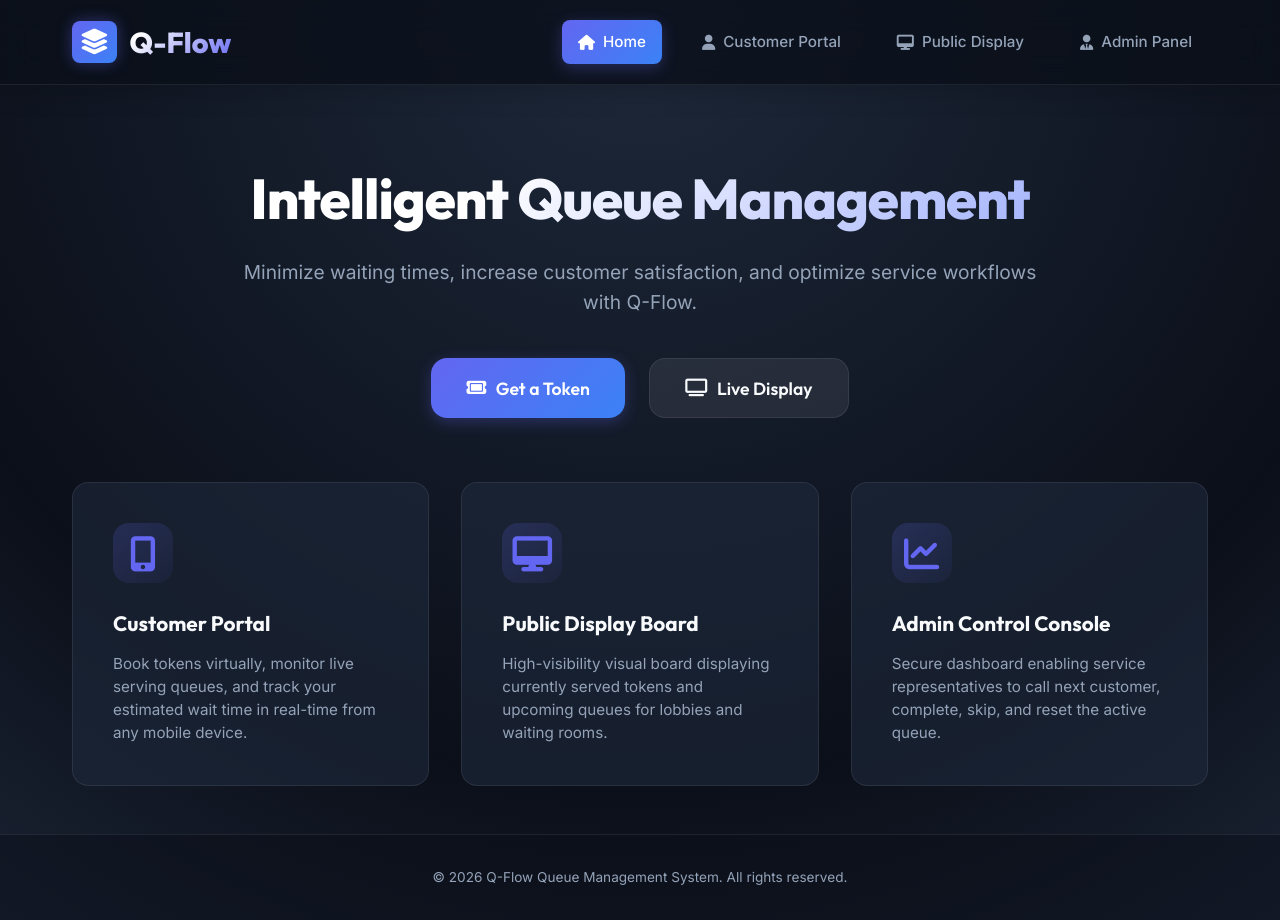
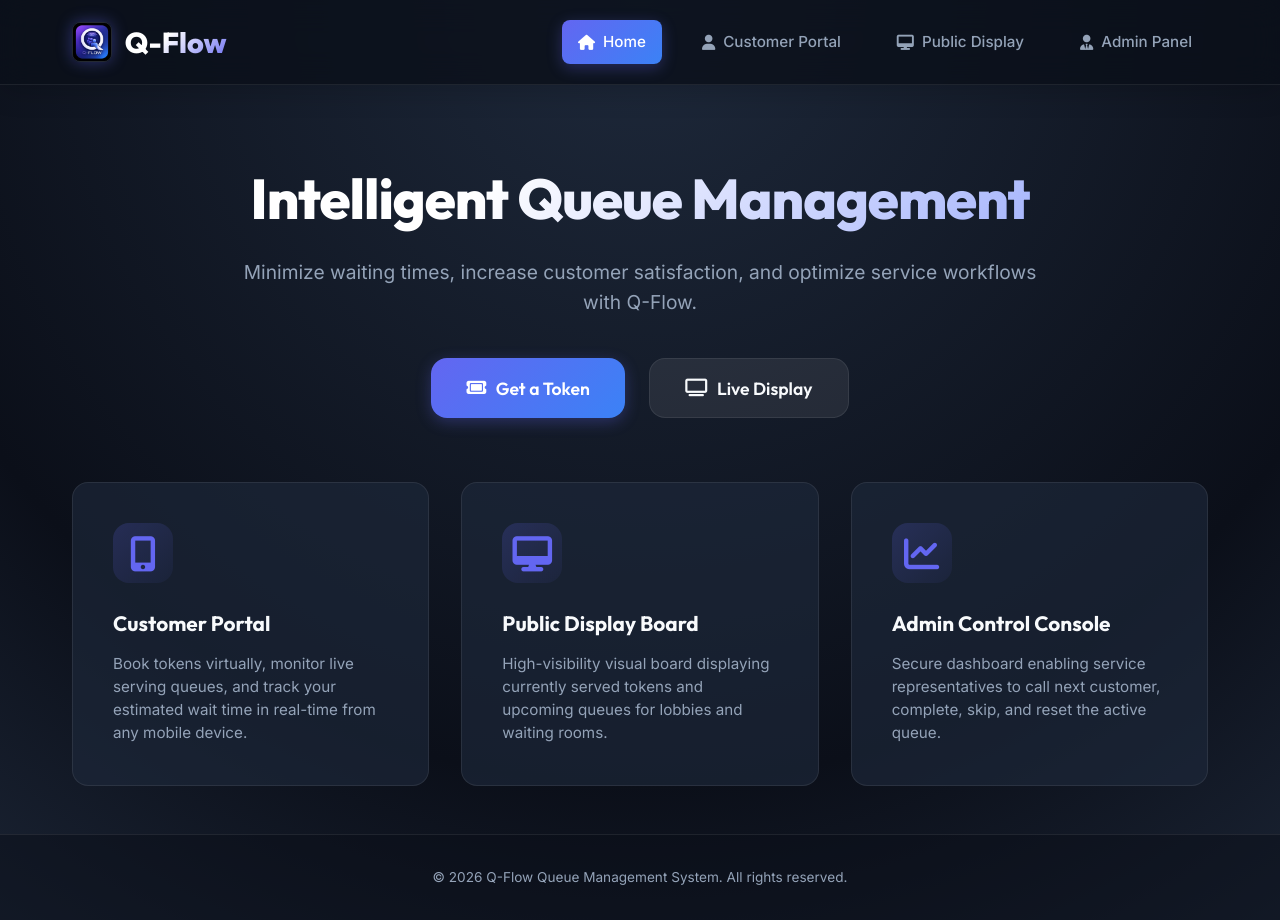
Before and after one commit to MADHESHWAR/Queue-Management-System, a website: page client/index.html in a window 1280 px wide. Drawn offline with Linux system fonts and the light colour scheme.

Commit message:
Add files via upload

```diff
--- a/client/index.html
+++ b/client/index.html
@@ -13,6 +13,9 @@
   <!-- FontAwesome Icons for modern aesthetic -->
   <link rel="stylesheet" href="https://cdnjs.cloudflare.com/ajax/libs/font-awesome/6.4.0/css/all.min.css">
 
+  <!-- Favicon -->
+  <link rel="shortcut icon" href="favicon.jpeg" type="image/jpeg">
+
   <!-- Stylesheet -->
   <link rel="stylesheet" href="style.css">
 </head>
@@ -21,7 +24,7 @@
   <header>
     <div class="header-container">
       <div class="logo" id="logo-btn">
-        <i class="fa-solid fa-layer-group logo-icon"></i>
+        <img src="logo.jpeg" alt="Q-Flow Logo" class="logo-img">
         <span>Q-Flow</span>
       </div>
       <nav>
--- a/client/style.css
+++ b/client/style.css
@@ -99,21 +99,21 @@ header {
   font-size: 1.8rem;
   font-weight: 800;
   cursor: pointer;
+}
+
+.logo span {
   background: linear-gradient(135deg, #fff 40%, var(--primary) 100%);
   -webkit-background-clip: text;
   -webkit-text-fill-color: transparent;
 }
 
-.logo-icon {
-  font-size: 1.6rem;
-  color: var(--primary);
-  background: var(--primary-gradient);
-  -webkit-background-clip: initial;
-  -webkit-text-fill-color: initial;
-  padding: 8px;
+.logo-img {
+  width: 40px;
+  height: 40px;
   border-radius: var(--radius-sm);
-  color: white;
+  object-fit: cover;
   box-shadow: 0 0 15px rgba(99, 102, 241, 0.4);
+  border: 1px solid rgba(255, 255, 255, 0.1);
 }
 
 nav ul {
```
Also changed, not shown: client/favicon.jpeg (added), client/logo.jpeg (added).
